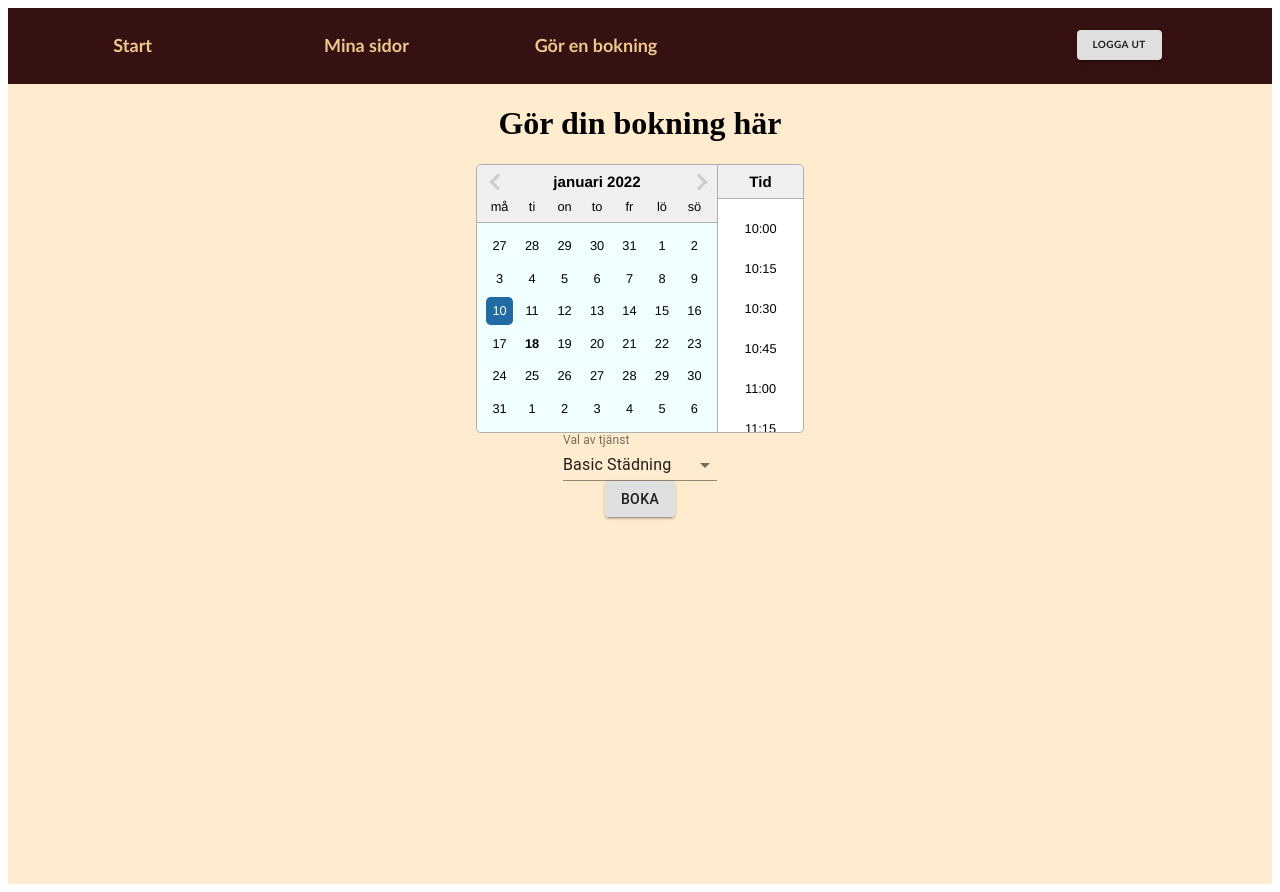
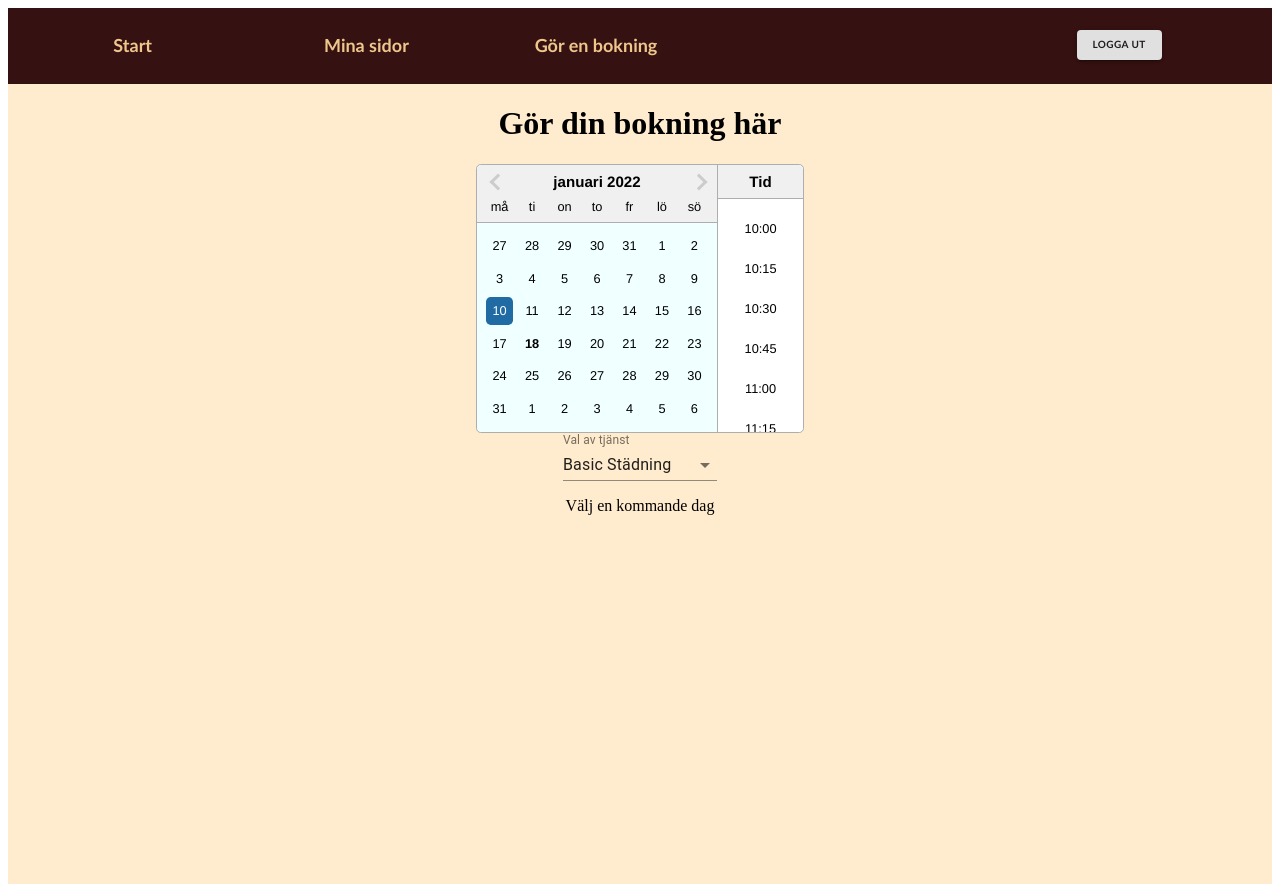
Before and after one commit to isthisthereallife/schoolproject-with-SpringBoot-NextJS, a Next.js app in the folder frontend/: page /boka in a window 1280 px wide. Both pictures are taken after a click on the element "10". Built offline with nearby package versions, Linux system fonts and the light colour scheme.

Commit message:
kan inte boka igår

```diff
--- a/frontend/components/bookingcomponent.jsx
+++ b/frontend/components/bookingcomponent.jsx
@@ -1,5 +1,5 @@
 /* eslint-disable no-negated-condition */
-import React, { useState } from 'react'
+import React, { useEffect, useState } from 'react'
 import 'react-datepicker/dist/react-datepicker.css'
 import DatePicker, { registerLocale } from 'react-datepicker'
 import styles from '../styles/Bookingcomponent.module.css'
@@ -21,15 +21,32 @@ const [datePicked, setDatePicked] = useState("")
 const [typeOfService, setTypeOfService] = useState("Basic Städning")
 const [description, setDescription] = useState("Det är ett stort hus")
 const [isBooked, setIsBooked] = useState(false)
+const [dayIsPassed, setDayIsPassed] = useState(false)
+
 
 function datetimeEvent(date) {
   let ISODate = date
   setDatePicked(ISODate)
 }
 
+useEffect(() => {
+  if (datePicked < new Date().getTime()) {
+  setDayIsPassed(true)
+} else {
+  setDayIsPassed(false)
+}
+}, [datePicked])
+
+useEffect(() => {
+  let newDate = new Date()
+  newDate.setDate(newDate.getDate() + 1)
+  setDatePicked(newDate)
+}, [])
+
 function bookingEvent () {
   postBooking(datePicked, typeOfService, description, activeUser)
   setIsBooked(true)
+
 }
 return (
   <>
@@ -49,7 +66,9 @@ return (
         selected={datePicked}
         onChange={(date) => datetimeEvent(date)}
         showTimeSelect
+        showDisabledMonthNavigation
 
+        /*showWeekNumbers*/
         timeFormat="HH:mm"
         timeIntervals={15}
         timeCaption="Tid"
@@ -79,9 +98,15 @@ return (
   </NativeSelect>
 </FormControl>
       </div>
-    <div className={styles.bookingbuttondiv}>
-      <Button variant="contained" onClick={bookingEvent} className={styles.bookingbutton}>Boka</Button>
-    </div></>)
+      {!dayIsPassed
+        ? <div className={styles.bookingbuttondiv}>
+          <Button variant="contained" onClick={bookingEvent} className={styles.bookingbutton}>Boka</Button>
+        </div>
+      : <div className={styles.bookingbuttondiv}>
+          <p>Välj en kommande dag</p>
+        </div>
+      }
+    </>)
 
     : <div className={styles.confirmationdiv}>
       <h3>Detta är din bokningsbekräftelse.</h3>
```
